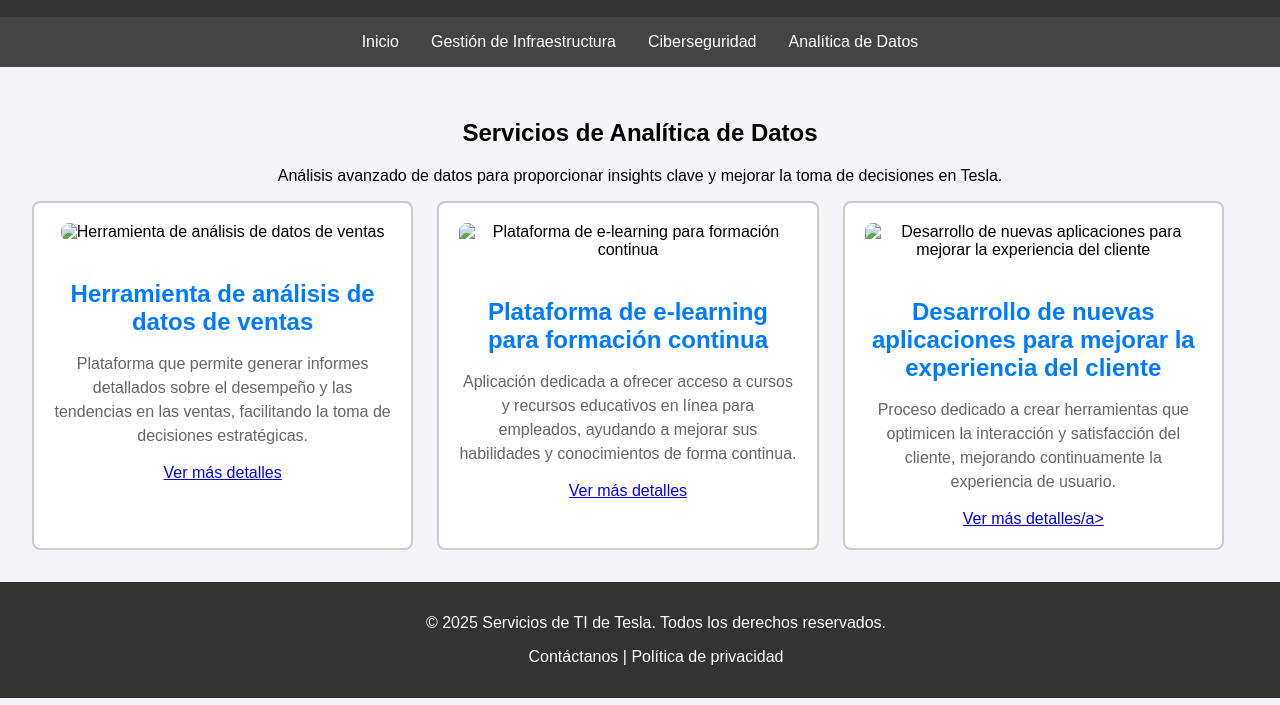
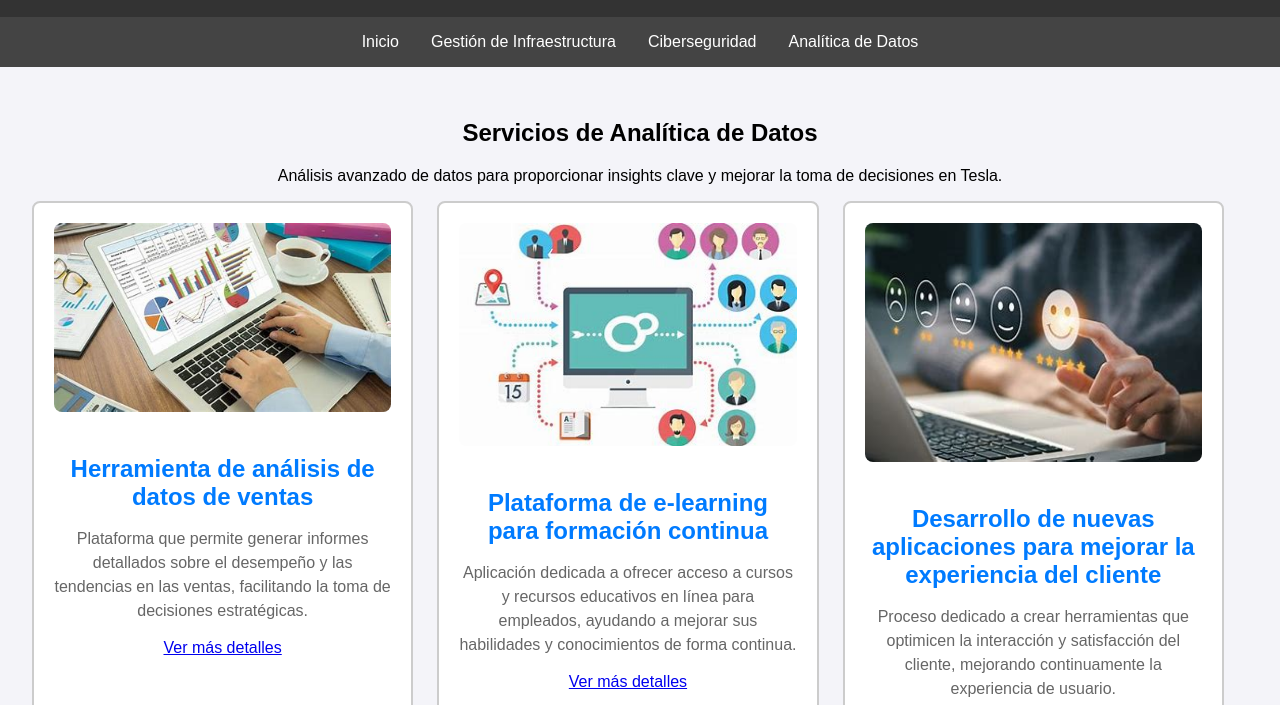
Before and after one commit to GuerreroYuri03/GuerreroYuri03.github.io, a plain HTML site: page analisis.html in a window 1280 px wide. Shown: the part 95-800 px from the top of the page. Drawn offline with Linux system fonts and the light colour scheme.

Commit message:
Update analisis.html

```diff
--- a/analisis.html
+++ b/analisis.html
@@ -24,19 +24,19 @@
         <div class="service-grid">
             <!-- Analítica de Datos - Aplicaciones -->
             <div class="service-box">
-                <img src="assets/9.jpeg" alt="Herramienta de análisis de datos de ventas">
+                <img src="/9.jpeg" alt="Herramienta de análisis de datos de ventas">
                 <h3>Herramienta de análisis de datos de ventas</h3>
                 <p>Plataforma que permite generar informes detallados sobre el desempeño y las tendencias en las ventas, facilitando la toma de decisiones estratégicas.</p>
                 <a href="detalles.html?servicio=analisisDatosVentas">Ver más detalles</a>
             </div>
             <div class="service-box">
-                <img src="assets/10.jpeg" alt="Plataforma de e-learning para formación continua">
+                <img src="/10.jpeg" alt="Plataforma de e-learning para formación continua">
                 <h3>Plataforma de e-learning para formación continua</h3>
                 <p>Aplicación dedicada a ofrecer acceso a cursos y recursos educativos en línea para empleados, ayudando a mejorar sus habilidades y conocimientos de forma continua.</p>
                 <a href="detalles.html?servicio=elearning">Ver más detalles</a>
             </div>
             <div class="service-box">
-                <img src="assets/11.jpeg" alt="Desarrollo de nuevas aplicaciones para mejorar la experiencia del cliente">
+                <img src="/11.jpeg" alt="Desarrollo de nuevas aplicaciones para mejorar la experiencia del cliente">
                 <h3>Desarrollo de nuevas aplicaciones para mejorar la experiencia del cliente</h3>
                 <p>Proceso dedicado a crear herramientas que optimicen la interacción y satisfacción del cliente, mejorando continuamente la experiencia de usuario.</p>
                 <a href="detalles.html?servicio=desarrolloAplicacionesCliente">Ver más detalles/a>
```
